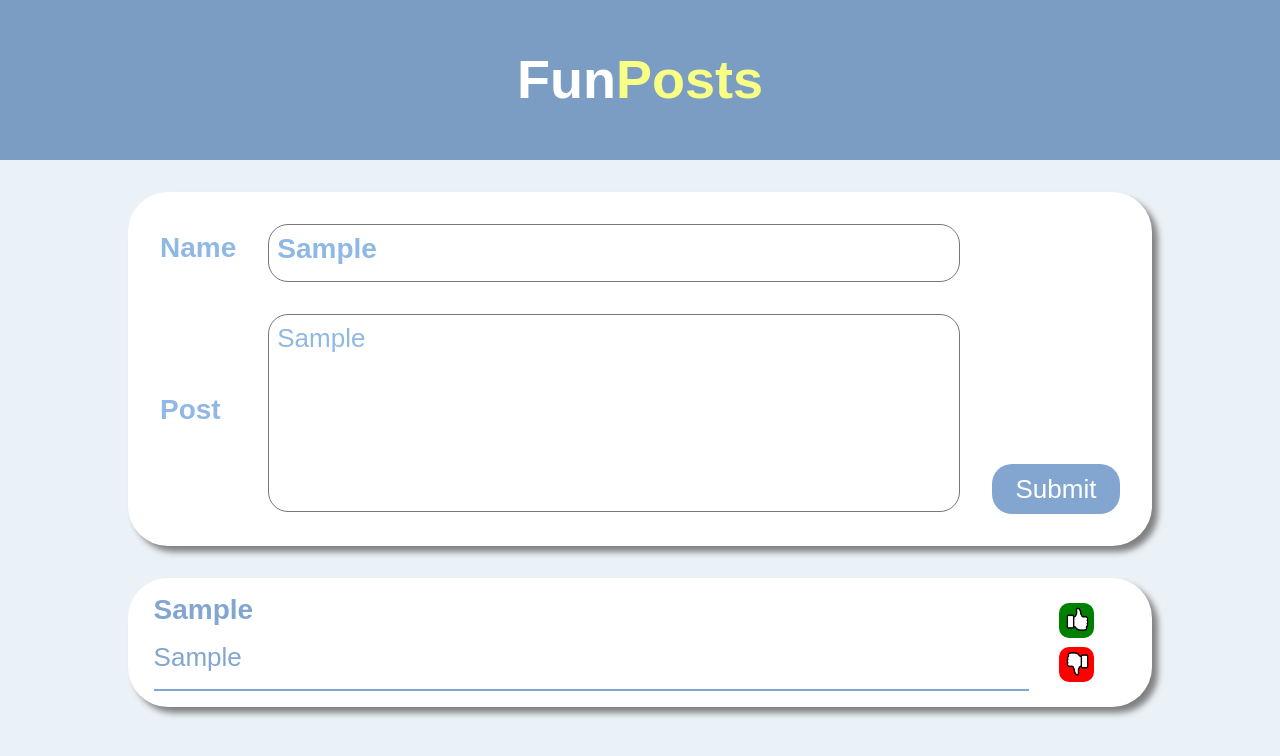
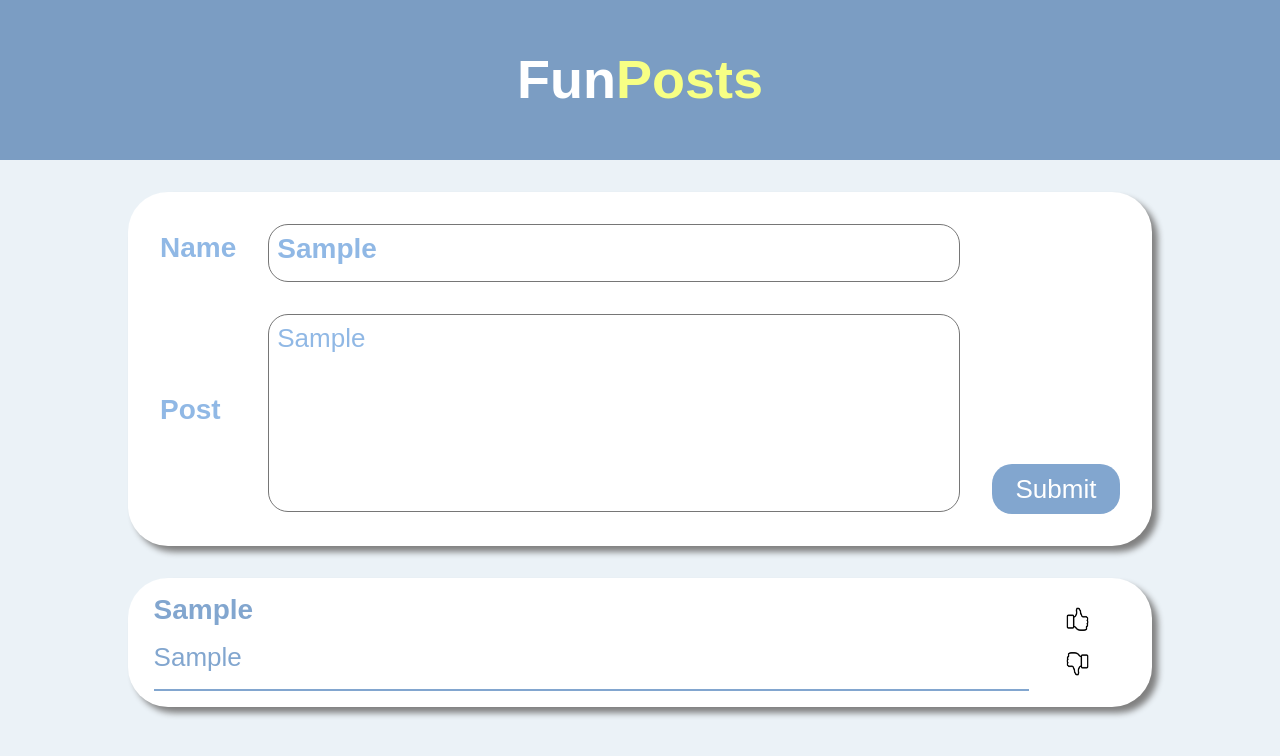
Before and after one commit to MBisovskyi/SocialFeed-project, a React (Create React App) app: page / in a window 1280 px wide. Both pictures are taken after typing "Sample", "Sample" into the empty fields and a click on the button "Submit". Shown: the top 756 px of the page. Built offline with nearby package versions, Linux system fonts and the light colour scheme.

Commit message:
like/dislike functionality is done + issue is that it's applying like/dislike status to each visible post

```diff
--- a/src/Components/DisplayPosts/DisplayPosts.css
+++ b/src/Components/DisplayPosts/DisplayPosts.css
@@ -54,10 +54,14 @@
   width: 25px;
 }
 
-.liked {
+.liked-status {
   background-color: green;
 }
 
-.disliked {
+.disliked-status {
   background-color: red;
 }
+
+.neutral-status {
+  background-color: white;
+}
--- a/src/Components/DisplayPosts/DisplayPosts.jsx
+++ b/src/Components/DisplayPosts/DisplayPosts.jsx
@@ -1,8 +1,30 @@
+import React, { useState } from "react";
 import "./DisplayPosts.css";
 import thumbUp from "./assets/thumb-up.png";
 import thumbDown from "./assets/thumb-down.png";
 
 const DisplayPosts = (props) => {
+  const [likeButton, setLikeButton] = useState("neutral-status");
+  const [dislikeButton, setDislikeButton] = useState("neutral-status");
+
+  function likeHandleClick() {
+    if (likeButton === "neutral-status") {
+      setLikeButton("liked-status");
+      setDislikeButton("neutral-status");
+    } else {
+      setLikeButton("neutral-status");
+    }
+  }
+
+  function dislikeHandleClick() {
+    if (dislikeButton === "neutral-status") {
+      setDislikeButton("disliked-status");
+      setLikeButton("neutral-status");
+    } else {
+      setDislikeButton("neutral-status");
+    }
+  }
+
   return (
     <div className="display-posts-wrap">
       {props.parentPost.map((entry, index) => {
@@ -14,12 +36,12 @@ const DisplayPosts = (props) => {
             </div>
             <div className="likes-container">
               <div className="thumb-up">
-                <button type="submit" className="like-button liked">
+                <button onClick={likeHandleClick} className={likeButton}>
                   <img src={thumbUp} alt="Thumb up" />
                 </button>
               </div>
               <div className="thumb-down">
-                <button type="submit" className="dislike-button disliked">
+                <button onClick={dislikeHandleClick} className={dislikeButton}>
                   <img src={thumbDown} alt="Thumb down" />
                 </button>
               </div>
```
